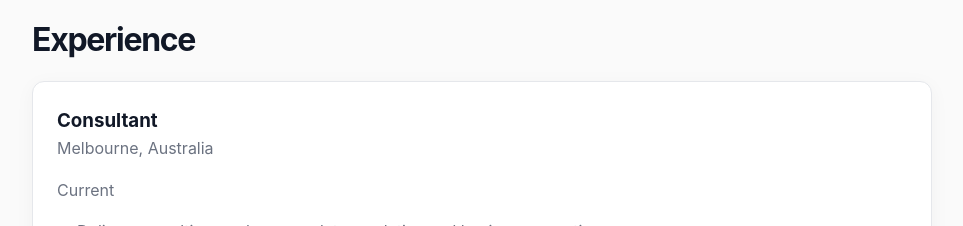
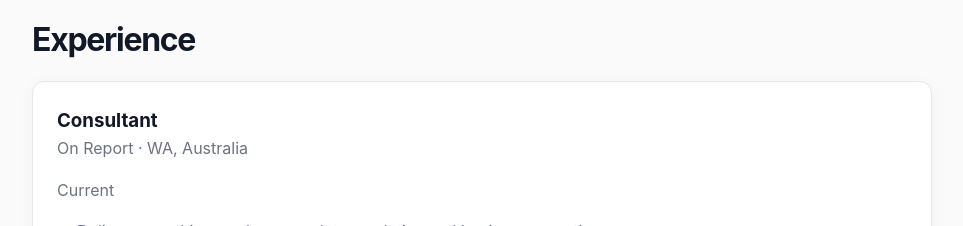
Before and after one commit to mtam-owner/portfolio-website, a React (Vite) app: page /resume in a window 1280 px wide. Shown: the part 900-1126 px from the top of the page, without its empty margins (72-1035 px from the left). Built offline with nearby package versions, Linux system fonts and the light colour scheme.

Commit message:
text changes

```diff
--- a/src/pages/Resume.jsx
+++ b/src/pages/Resume.jsx
@@ -39,7 +39,7 @@ function Resume() {
 
         <div className="resume-item">
           <h3>Consultant</h3>
-          <p>Melbourne, Australia</p>
+          <p>On Report · WA, Australia</p>
           <p>Current</p>
 
           <ul>
```
